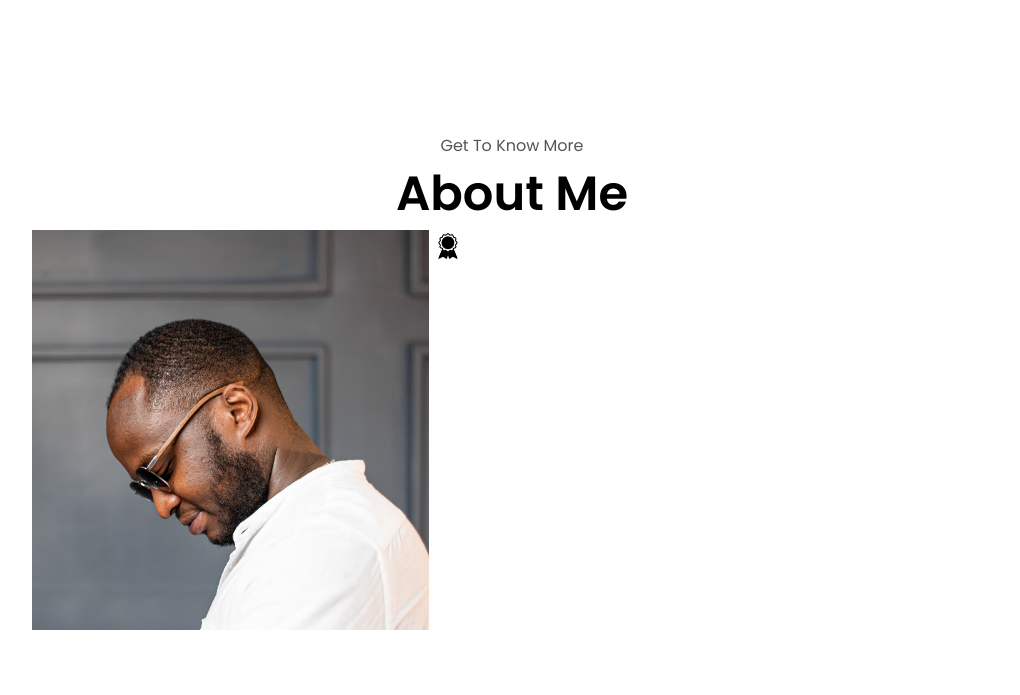
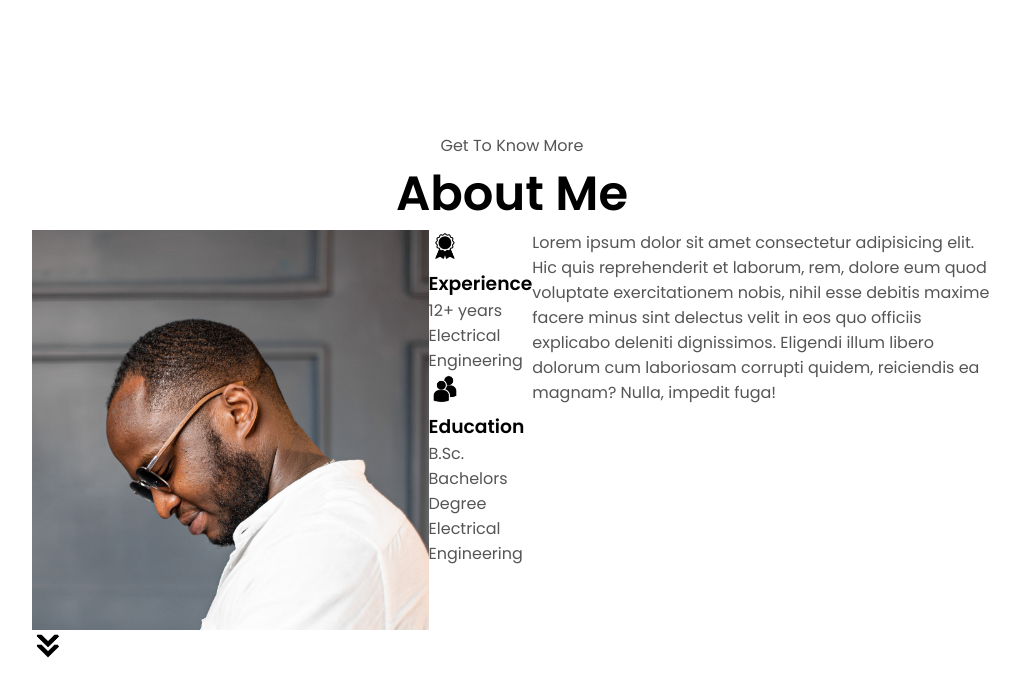
Before and after one commit to EBujiriri/My-Portfolio-html-css-js, a plain HTML site: page index.html in a window 1280 px wide. Shown: the part 675-1370 px from the top of the page, without its empty margins (128-1148 px from the left). Drawn offline with Linux system fonts and the light colour scheme.

Commit message:
About Section

```diff
--- a/index.html
+++ b/index.html
@@ -46,7 +46,7 @@
             <div class="btn-container">
                 <button
                     class="btn btn-color-2"
-                    onclick="window.open('./assets/resume-example.pdf')">
+                    onclick="window.open('./assets/cv-emmanuel-bujiriri.pdf')">
                     Download CV
 
                 </button>
@@ -82,13 +82,41 @@
             </div>
             <div class="about-details-container">
                 <div class="details-container">
-                    <img src="./assets/experience.png"
-                    alt="experience icon"
-                    class="icon"
-                    >
+                    <img
+                        src="./assets/experience.png"
+                        alt="experience icon"
+                        class="icon"
+                    />
+                    <h3>Experience</h3>
+                    <p>12+ years <br /> Electrical Engineering </p>
+                </div>
+                <div class="details-container">
+                    <img
+                        src="./assets/education.png"
+                        alt="experience icon"
+                        class="icon"
+                    />
+                    <h3>Education</h3>
+                    <p>B.Sc. Bachelors Degree<br />Electrical Engineering</p>
                 </div>
             </div>
+            <div class="text-container">
+                <p>
+                  Lorem ipsum dolor sit amet consectetur adipisicing elit. Hic quis
+                  reprehenderit et laborum, rem, dolore eum quod voluptate
+                  exercitationem nobis, nihil esse debitis maxime facere minus sint
+                  delectus velit in eos quo officiis explicabo deleniti dignissimos.
+                  Eligendi illum libero dolorum cum laboriosam corrupti quidem,
+                  reiciendis ea magnam? Nulla, impedit fuga!
+                </p>
+              </div>
         </div>
+        <img
+          src="./assets/arrow.png"
+          alt="Arrow icon"
+          class="icon arrow"
+          onclick="location.href='./#experience'"
+        />
     </section>
     <script src="script.js"></script>
 </body>
```
Also changed, not shown: 1 other file.
